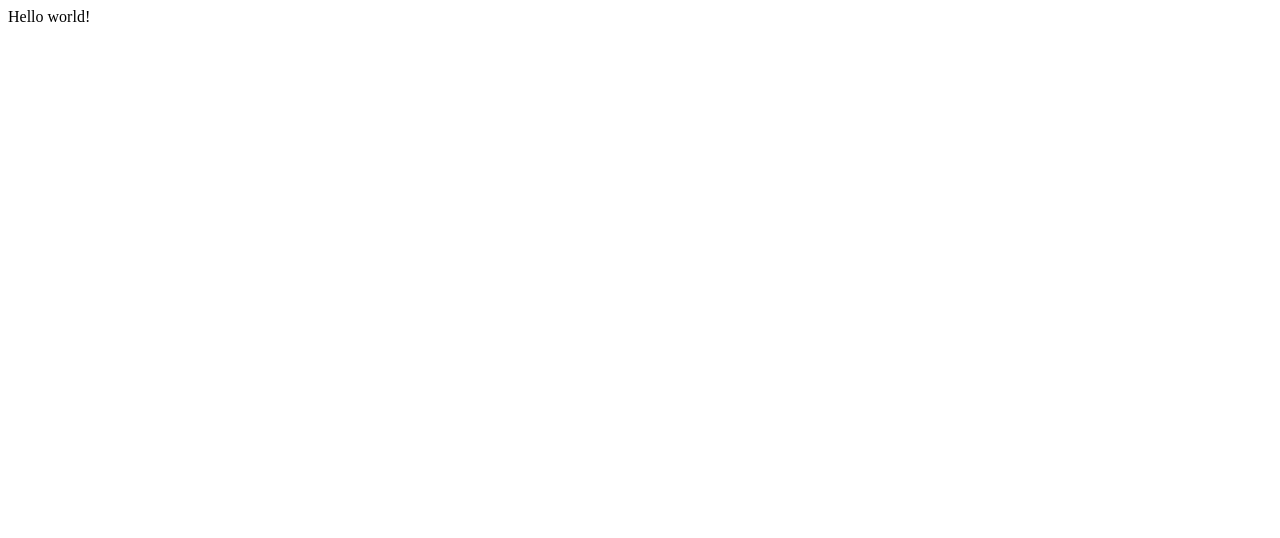
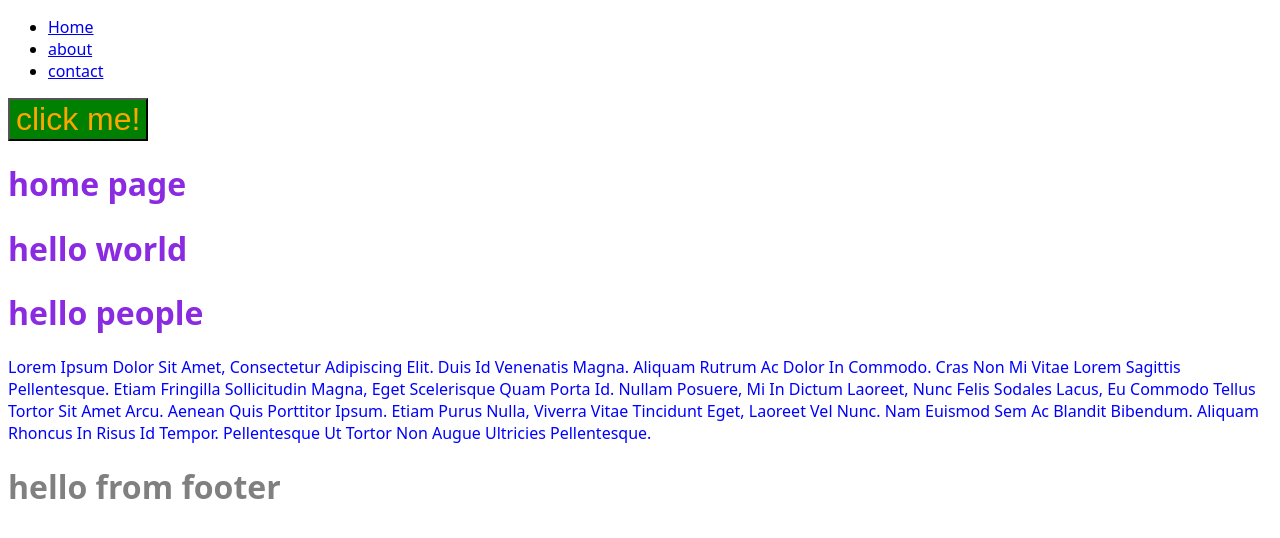
Before and after one commit to Abdessamad2203/freecodecampprojects, a Gatsby site: page / in a window 1280 px wide. Built offline with nearby package versions, Linux system fonts and the light colour scheme; Gatsby itself is replaced by a stand-in of ours.

Commit message:
git commit .

```diff
--- a/gatsby-config.js
+++ b/gatsby-config.js
@@ -8,5 +8,7 @@
  * @type {import('gatsby').GatsbyConfig}
  */
 module.exports = {
-  plugins: [],
+  plugins: [
+    `gatsby-plugin-styled-components`
+  ],
 }
--- /dev/null
+++ b/src/pages/components/Footer.js
@@ -0,0 +1,16 @@
+import React from 'react'
+
+const Footer = () => {
+  return (
+    <footer>
+<div className='footer-heading'>
+      <h1>
+        hello from footer
+        </h1>
+
+        </div>
+        </footer>
+  )
+}
+
+export default Footer
--- /dev/null
+++ b/src/pages/components/Layout.js
@@ -0,0 +1,16 @@
+import React, { Children } from 'react'
+import Navbar from './Navbar'
+import Footer from './Footer'
+import './layout.css'
+
+const Layout = ({ children }) => {
+  return (
+    <>
+        <Navbar/>
+        {children}
+        <Footer/>
+    </>
+  )
+}
+
+export default Layout
--- /dev/null
+++ b/src/pages/components/Navbar.js
@@ -0,0 +1,29 @@
+import React from 'react'
+import { Link } from 'gatsby'
+const Navbar = () => {
+  return (
+    <nav>
+        <ul>
+
+            <li>
+<Link to = "/">Home</Link>
+
+            </li>
+            <li>
+<Link to = "/about">about</Link>
+
+            </li>
+            <li>
+<Link to = "/contact">contact</Link>
+
+            </li>
+
+
+        </ul>
+
+
+    </nav>
+  )
+}
+
+export default Navbar
--- /dev/null
+++ b/src/pages/components/layout.css
@@ -0,0 +1,17 @@
+body{
+    font-family: system-ui, -apple-system, BlinkMacSystemFont, 'Segoe UI', Roboto, Oxygen, Ubuntu, Cantarell, 'Open Sans', 'Helvetica Neue', sans-serif;
+}
+
+
+
+.about-heading{
+    color: green;
+}
+
+.home-heading{
+    color: blue;
+}
+
+.footer-heading{
+    color: grey;
+}
--- /dev/null
+++ b/src/pages/examples/about.module.css
@@ -0,0 +1,16 @@
+
+
+
+.page{
+    color:cadetblue;
+}
+
+.text{
+    text-transform:uppercase;
+    font-family: 'Franklin Gothic Medium', 'Arial Narrow', Arial, sans-serif;
+
+}
+
+.page h1{
+    color: rebeccapurple;
+}
--- /dev/null
+++ b/src/pages/examples/button.js
@@ -0,0 +1,16 @@
+import styled from "styled-components";
+
+
+
+
+
+
+
+
+export const ExampleButton = styled.button`
+
+background: green;
+color: orange;
+font-size: 2rem;
+
+`
--- /dev/null
+++ b/src/pages/examples/home.module.css
@@ -0,0 +1,14 @@
+
+
+.page{
+    color: blue;
+}
+
+.text{
+    text-transform: capitalize;
+
+}
+
+.page h1{
+    color: blueviolet;
+}
--- a/src/pages/index.js
+++ b/src/pages/index.js
@@ -1,5 +1,29 @@
 import * as React from "react"
+import { Link } from 'gatsby'
+import Layout from "./components/Layout"
+import {page, text} from "./examples/home.module.css"
+import { ExampleButton } from "./examples/button"
 
 export default function Home() {
-  return <div>Hello world!</div>
+  return ( <Layout>
+
+<div className={page}>
+<ExampleButton>click me!</ExampleButton>
+    <h1>home page</h1>
+    <h1>hello world</h1>
+    <h1>hello people</h1>
+
+    <p className={text}>
+    Lorem ipsum dolor sit amet, consectetur adipiscing elit. Duis id venenatis magna.
+    Aliquam rutrum ac dolor in commodo. Cras non mi vitae lorem sagittis pellentesque.
+    Etiam fringilla sollicitudin magna, eget scelerisque quam porta id.
+    Nullam posuere, mi in dictum laoreet, nunc felis sodales lacus, eu commodo tellus tortor sit amet arcu.
+    Aenean quis porttitor ipsum. Etiam purus nulla, viverra vitae tincidunt eget, laoreet vel nunc.
+    Nam euismod sem ac blandit bibendum. Aliquam rhoncus in risus id tempor.
+    Pellentesque ut tortor non augue ultricies pellentesque.
+    </p>
+    </div>
+
+    </Layout>
+    )
 }
```
Also changed, not shown: package.json (+8 -1 lines), src/pages/404.js (added, +9 -0 lines), src/pages/about.js (added, +47 -0 lines), src/pages/company/history.js (added, +21 -0 lines), src/pages/company/index.js (added, +20 -0 lines), src/pages/contact.js (added, +14 -0 lines), 1 other file.
